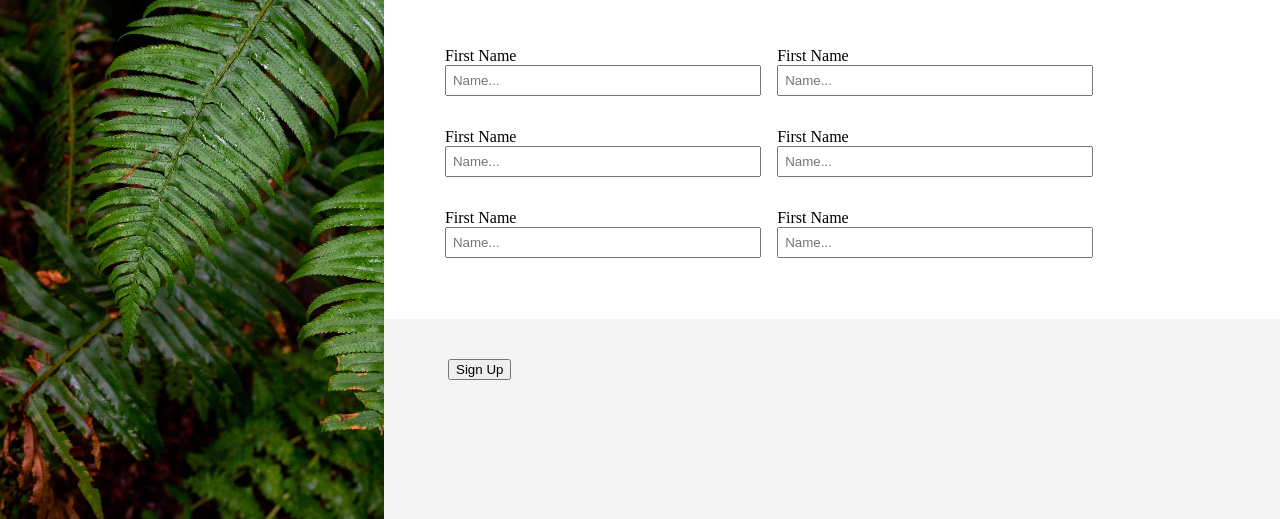
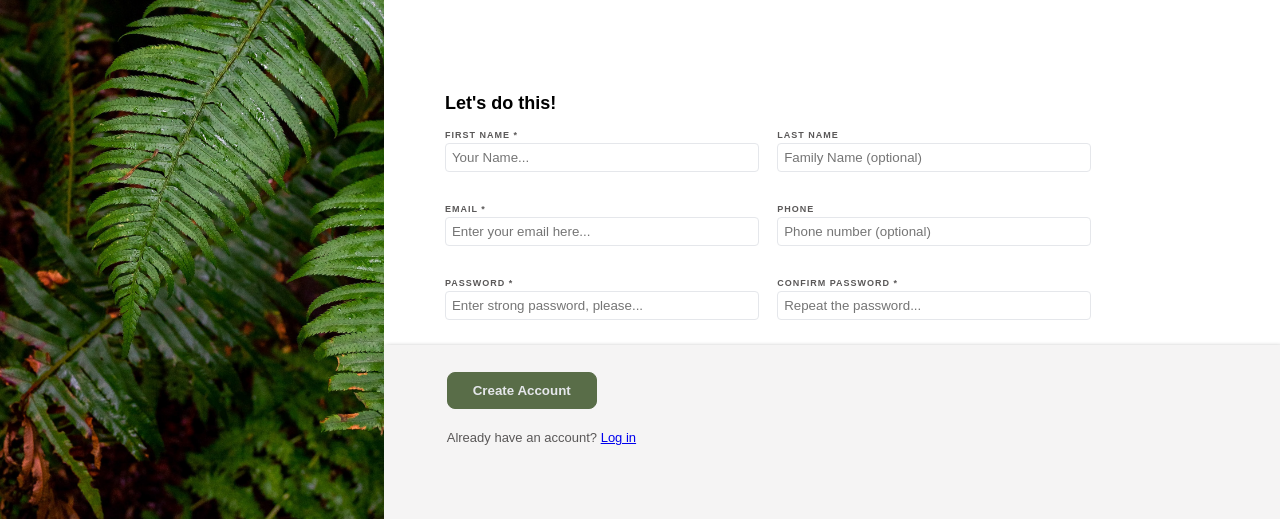
Before and after one commit to vpchar/odin-signup, a plain HTML site: page index.html in a window 1280 px wide. Shown: the part 281-800 px from the top of the page. Drawn offline with Linux system fonts and the light colour scheme.

Commit message:
Final touches, good enough

```diff
--- a/index.html
+++ b/index.html
@@ -24,39 +24,43 @@
         <div class="mainHead"><p>
             This is not a real online service! You know you need something
                 like this in your life to help you realize your deepest dreams.
-                Sign up now to get started.
+                Sign up now to get started.<br /><br />
                 You know you want to.
         </p></div>
         <form><!-- signup form itself, definitely content -->
             <div class="mainMiddle">
+                <div class="hf">Let's do this!</div>
                 <!-- form fields -->
                 <div class="formField">
-                    <label for="first-name">First Name</label>
-                    <input type="text" name="first-name" id="first-name" placeholder="Name...">
+                    <label for="first-name">First Name *</label>
+                    <input type="text" required name="first-name" id="first-name" placeholder="Your Name...">
                 </div>
                 <div class="formField">
-                    <label for="first-name">First Name</label>
-                    <input type="text" name="first-name" id="first-name" placeholder="Name...">
+                    <label for="last-name">Last Name</label>
+                    <input type="text" name="last-name" id="last-name" placeholder="Family Name (optional)">
                 </div>
                 <div class="formField">
-                    <label for="first-name">First Name</label>
-                    <input type="text" name="first-name" id="first-name" placeholder="Name...">
+                    <label for="email">Email *</label>
+                    <input type="email" required name="email" id="email" placeholder="Enter your email here...">
                 </div>
                 <div class="formField">
-                    <label for="first-name">First Name</label>
-                    <input type="text" name="first-name" id="first-name" placeholder="Name...">
+                    <label for="phone">Phone</label>
+                    <input type="text" name="phone" id="phone" placeholder="Phone number (optional)">
                 </div>
                 <div class="formField">
-                    <label for="first-name">First Name</label>
-                    <input type="text" name="first-name" id="first-name" placeholder="Name...">
+                    <label for="first-name">Password *</label>
+                    <input type="password" name="password" id="password" placeholder="Enter strong password, please..." required>
                 </div>
                 <div class="formField">
-                    <label for="first-name">First Name</label>
-                    <input type="text" name="first-name" id="first-name" placeholder="Name...">
+                    <label for="password2">Confirm Password *</label>
+                    <input type="password" name="password2" id="password2" placeholder="Repeat the password..." required>
                 </div>
-                 <!-- ... -->
+                 <!-- end form fields -->
             </div>
-            <div class="mainBottom"><button type="submit">Sign Up</button> </div>
+            <div class="mainBottom">
+                <button type="submit">Create Account</button><br />
+                <p class="footText">Already have an account? <a href="#">Log in</a></p>
+            </div>
         </form>
 
     </main>
--- a/style.css
+++ b/style.css
@@ -8,6 +8,7 @@ body{
     height: 100vh;
     margin:0;
     padding: 0;
+    font-family: Arial, Helvetica, sans-serif;
 }
 .container{
     /* set the container to flex model */
@@ -39,13 +40,16 @@ main{
     height: calc(15vh + 70px);
     margin:0;
     padding: 5vh 5vw;
+    display: flex;
+    /* keep gray text aligned with logo box */
+    flex-shrink: 0;
 }
 
 .mainMiddle{
     display: flex;
     flex-wrap: wrap;
     flex-direction: row;
-    padding: 5%;
+    padding: 1% 5%;
 }
 .formField, input{
     width: 300px;
@@ -53,6 +57,10 @@ main{
     /* flex-shrink: 0; */
 }
 label{display: block;}
+.footText{
+
+    width: 100%;
+}
 
 /* Mobile First is second here ;-) */
 @media (max-width:850px) {
@@ -65,8 +73,8 @@ label{display: block;}
         padding: 3% 0;
     }
     .mainHead, .mainBottom{
-        width: 90vw;
-        height: 10vh;
+        width: 88vw;
+        height: 20vh;
     }
     .formField, input{
         display: block;
@@ -123,10 +131,52 @@ aside {
     font-size: large;
     font-weight: bold;
     align-items: center;
-    display: flex;
+
 }
 .mainBottom{
     align-items:flex-start;
 }
 
-.formField
+.hf{
+    display: block;
+    width: 100%;
+    padding-left: 2%;
+    font-size: large;
+    font-weight: bold;
+    padding-top: 2%;
+}
+.formField>label{
+    text-transform: uppercase;
+    font-weight: bold;
+    font-size:xx-small;
+    color: rgb(90, 88, 88);
+    margin-bottom: 3px;
+    letter-spacing: 1px;
+}
+.formField>input{
+    border: 1px solid #E5E7EB;
+    border-radius: 4px;
+}
+
+.mainBottom{ padding: 3% 7%;}
+.mainBottom button{
+    background-color: #596D48;
+    padding: 10px 25px;
+    color: #E5E7EB;
+    font-weight: bolder;
+    border: 1px solid #596D48;
+    border-radius: 8px;
+    margin-bottom: 1%;
+}
+.mainBottom button:hover{
+    background-color: #596D00;
+    cursor: pointer;
+}
+.footText{
+    font-size: small;
+    font-weight: normal;
+    color: rgb(90, 88, 88);;
+}
+.mainBottom{
+    box-shadow: 2px 2px 5px grey;
+}
```
Also changed, not shown: 1 other file.
